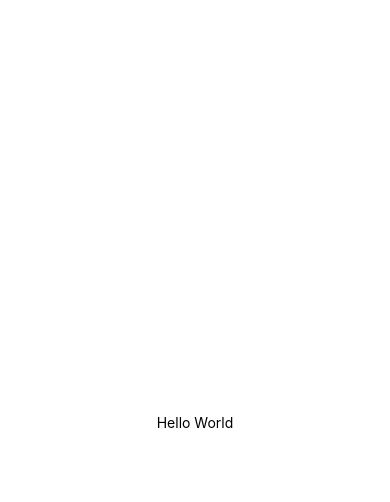
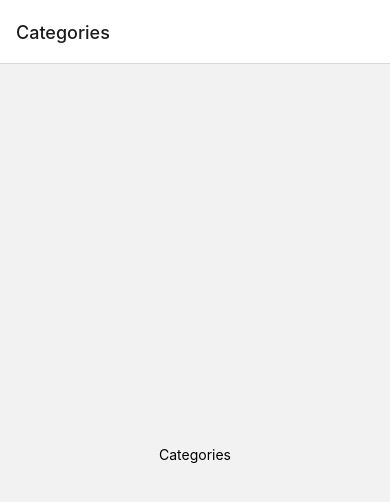
Before and after one commit to Ernesferre/Panaderia, a React Native app: screen / in a window 390 px wide. Shown: the top 502 px of the page. Built offline with nearby package versions, Linux system fonts and the light colour scheme.

Commit message:
resolviendo conflictos de importacion

```diff
--- a/App.js
+++ b/App.js
@@ -14,27 +14,15 @@ import {
   Text,
   View,
 } from 'react-native';
-
-
+import AppNavigation from './src/navigation/index';
 
 
 const App = () => {
 
   return (
-    <SafeAreaView style={styles.container}>
-      <View style={styles.container}>
-        <Text>Hello World</Text>
-      </View>
-    </SafeAreaView>
+    <AppNavigation />
   );
 };
 
-const styles = StyleSheet.create({
-  container: {
-    flex: 1,
-    justifyContent: 'center',
-    alignItems: 'center'
-  }
-});
 
 export default App;
--- a/src/navigation/index.js
+++ b/src/navigation/index.js
@@ -1,11 +1,10 @@
-import * as React from 'react';
+import React from 'react';
 import { View, Text } from 'react-native';
 import { NavigationContainer } from '@react-navigation/native';
 import { createNativeStackNavigator } from '@react-navigation/native-stack';
 import Categories from '../screens/categories/index';
 import Products from '../screens/products/index';
 import ProductDetail from '../screens/product-detail/index';
-
 
 
 const Stack = createNativeStackNavigator();
```
